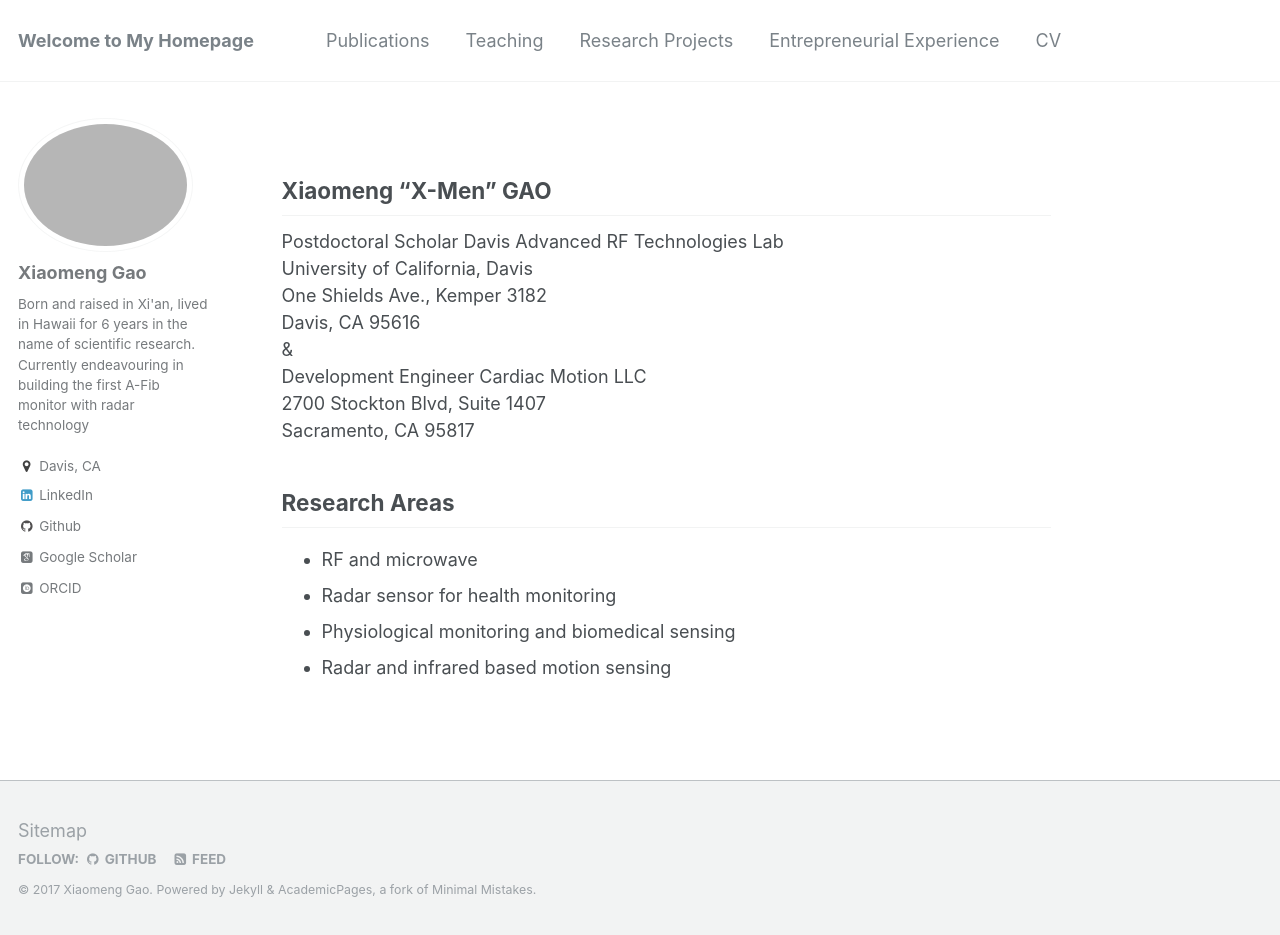
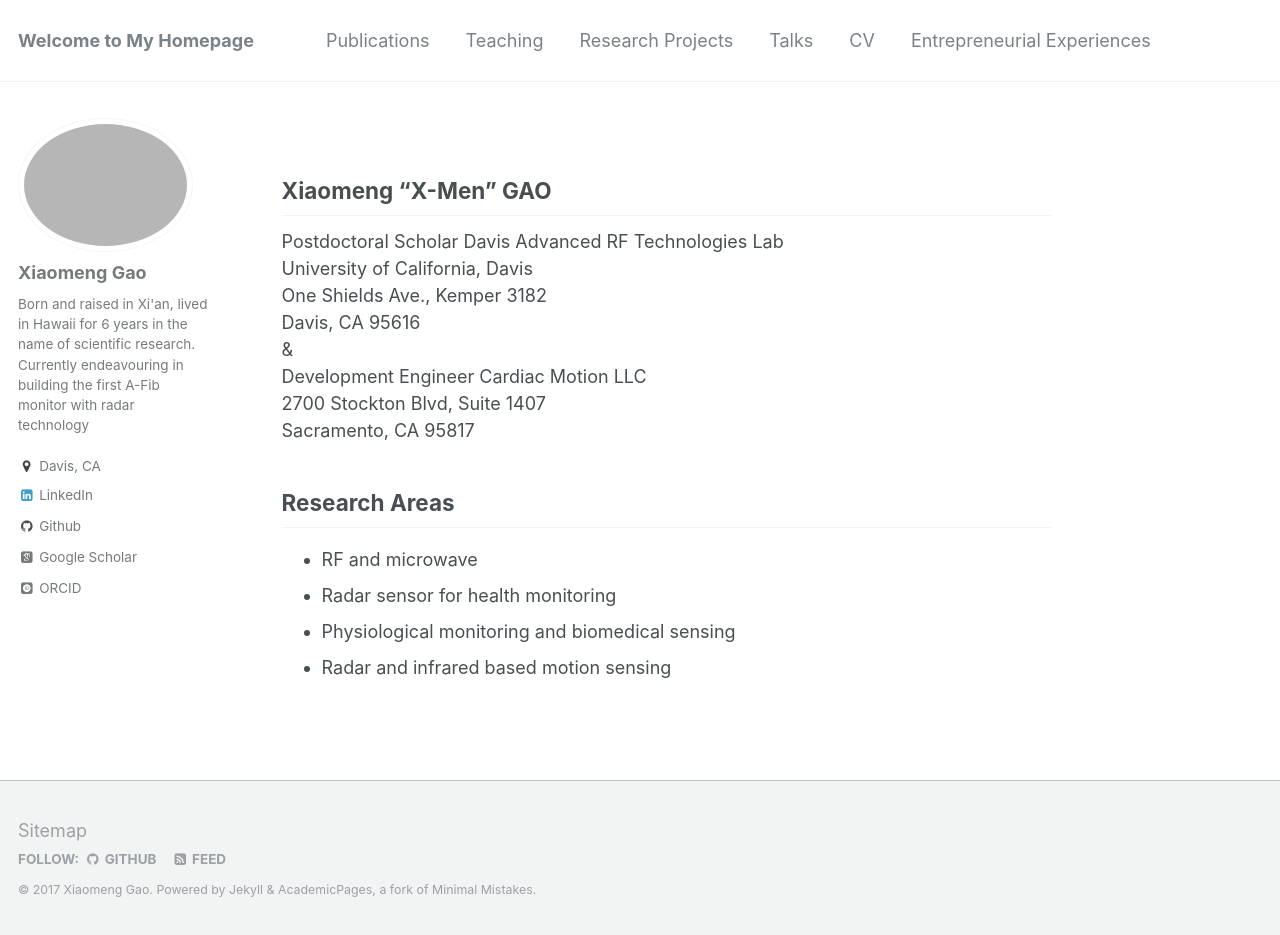
Before and after one commit to x-mengao/x-mengao.github.io, a Jekyll site: the page built from _pages/about.md, in a window 1280 px wide and 935 px high. Built offline with Jekyll 4.4.1, drawn with Linux system fonts in a browser that asks for light colours; some web fonts are replaced.

Commit message:
Update navigation.yml

```diff
--- a/_data/navigation.yml
+++ b/_data/navigation.yml
@@ -9,11 +9,11 @@ main:
   - title: "Research Projects"
     url: /portfolio/
 
-  - title: "Entrepreneurial Experience"
+  - title: "Talks"
     url: /year-archive/
 
   - title: "CV"
     url: /cv/
 
-  #- title: "Guide"
-  #  url: /markdown/
+  - title: "Entrepreneurial Experiences"
+    url: /markdown/
```
